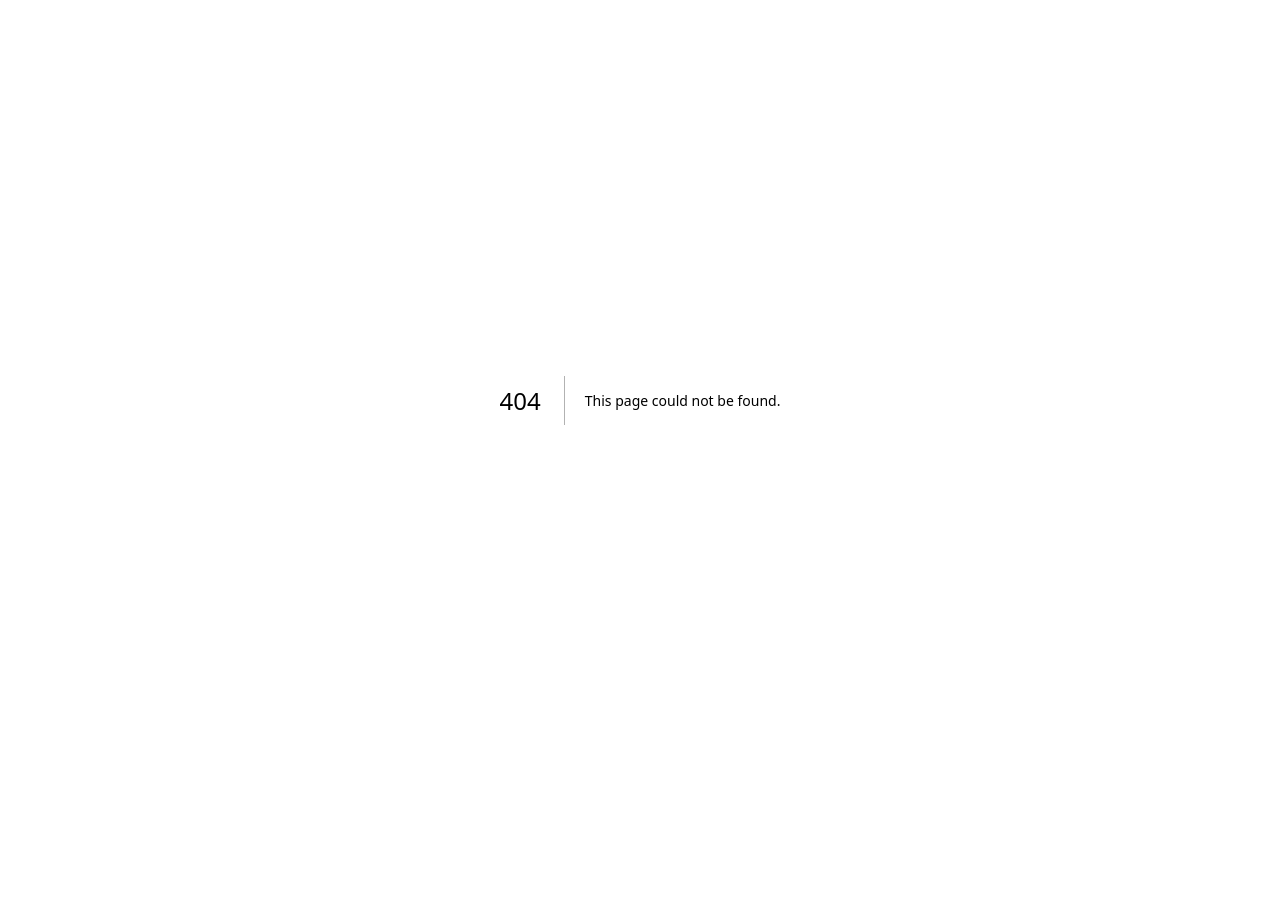
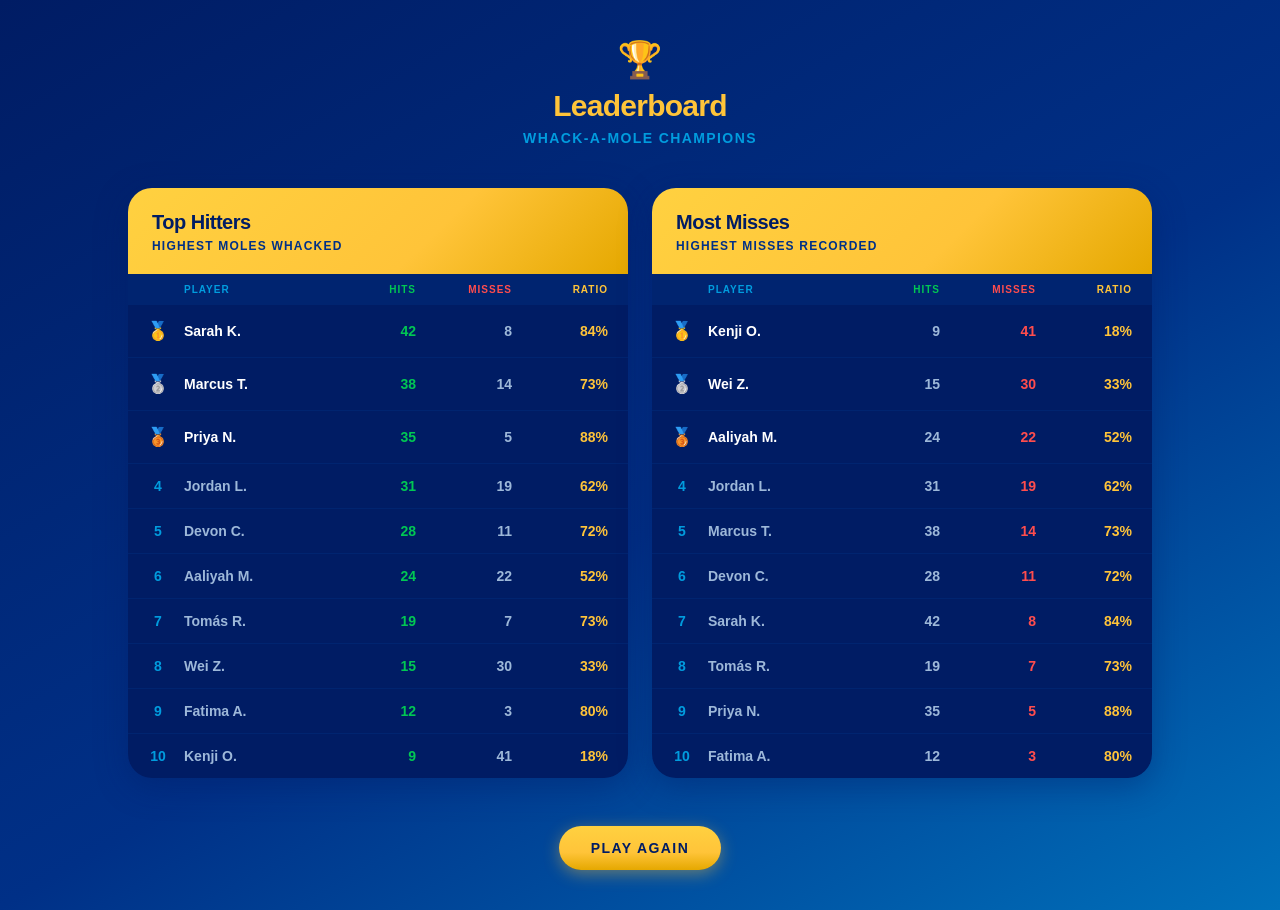
Before and after one commit to paypaldev/talk-websockets-whack-a-mole, a Next.js app: page /leaderboard in a window 1280 px wide. Before the commit this address had no page. Before the commit the page ends 800 px from the top, so only its background shows below. Built offline with nearby package versions, Linux system fonts and the light colour scheme.

Commit message:
feat: leader board

```diff
--- /dev/null
+++ b/app/leaderboard/page.tsx
@@ -0,0 +1,192 @@
+import Link from "next/link";
+
+interface PlayerResult {
+  name: string;
+  hits: number;
+  misses: number;
+}
+
+const MOCK_RESULTS: PlayerResult[] = [
+  { name: "Sarah K.",    hits: 42, misses: 8  },
+  { name: "Marcus T.",   hits: 38, misses: 14 },
+  { name: "Priya N.",    hits: 35, misses: 5  },
+  { name: "Jordan L.",   hits: 31, misses: 19 },
+  { name: "Devon C.",    hits: 28, misses: 11 },
+  { name: "Aaliyah M.",  hits: 24, misses: 22 },
+  { name: "Tomás R.",    hits: 19, misses: 7  },
+  { name: "Wei Z.",      hits: 15, misses: 30 },
+  { name: "Fatima A.",   hits: 12, misses: 3  },
+  { name: "Kenji O.",    hits: 9,  misses: 41 },
+];
+
+function ratio(hits: number, misses: number): string {
+  const total = hits + misses;
+  if (total === 0) return "0%";
+  return `${Math.round((hits / total) * 100)}%`;
+}
+
+const byHits = [...MOCK_RESULTS].sort((a, b) => b.hits - a.hits);
+const byMisses = [...MOCK_RESULTS].sort((a, b) => b.misses - a.misses);
+
+function RankBadge({ rank }: { rank: number }) {
+  if (rank === 1) return <span className="text-lg">🥇</span>;
+  if (rank === 2) return <span className="text-lg">🥈</span>;
+  if (rank === 3) return <span className="text-lg">🥉</span>;
+  return (
+    <span className="text-sm font-bold text-[#009CDE] tabular-nums w-5 text-center">
+      {rank}
+    </span>
+  );
+}
+
+function LeaderboardTable({
+  title,
+  subtitle,
+  rows,
+  highlightColumn,
+}: {
+  title: string;
+  subtitle: string;
+  rows: PlayerResult[];
+  highlightColumn: "hits" | "misses";
+}) {
+  return (
+    <section
+      className="w-full rounded-3xl overflow-hidden"
+      style={{ boxShadow: "0 8px 32px rgba(0,28,100,0.4)" }}
+    >
+      {/* Header */}
+      <div
+        className="px-6 py-5"
+        style={{
+          background:
+            "linear-gradient(135deg, #FFD140 0%, #FFC439 60%, #E5A800 100%)",
+        }}
+      >
+        <h2 className="text-xl font-black text-[#001C64] tracking-tight">{title}</h2>
+        <p className="text-xs font-semibold text-[#003087] uppercase tracking-widest mt-0.5">
+          {subtitle}
+        </p>
+      </div>
+
+      {/* Column headers */}
+      <div
+        className="grid grid-cols-[auto_1fr_repeat(3,minmax(0,5rem))] gap-x-4 px-5 py-2"
+        style={{ background: "#002470" }}
+      >
+        <span className="text-[10px] font-bold text-[#009CDE] uppercase tracking-widest w-5" />
+        <span className="text-[10px] font-bold text-[#009CDE] uppercase tracking-widest">
+          Player
+        </span>
+        <span className="text-[10px] font-bold text-[#00C853] uppercase tracking-widest text-right">
+          Hits
+        </span>
+        <span className="text-[10px] font-bold text-[#ff4d4d] uppercase tracking-widest text-right">
+          Misses
+        </span>
+        <span className="text-[10px] font-bold text-[#FFC439] uppercase tracking-widest text-right">
+          Ratio
+        </span>
+      </div>
+
+      {/* Rows */}
+      <div className="divide-y divide-[#002470]" style={{ background: "#001C64" }}>
+        {rows.map((player, i) => {
+          const isHighlighted = i < 3;
+          return (
+            <div
+              key={player.name}
+              className={`grid grid-cols-[auto_1fr_repeat(3,minmax(0,5rem))] gap-x-4 items-center px-5 py-3 transition-colors ${
+                isHighlighted ? "bg-[#001C64]" : ""
+              }`}
+            >
+              <div className="flex items-center justify-center w-5">
+                <RankBadge rank={i + 1} />
+              </div>
+              <span
+                className={`text-sm font-semibold truncate ${
+                  isHighlighted ? "text-white" : "text-[#9DB8D9]"
+                }`}
+              >
+                {player.name}
+              </span>
+              <span
+                className={`text-sm font-bold tabular-nums text-right ${
+                  highlightColumn === "hits"
+                    ? "text-[#00C853]"
+                    : "text-[#9DB8D9]"
+                }`}
+              >
+                {player.hits}
+              </span>
+              <span
+                className={`text-sm font-bold tabular-nums text-right ${
+                  highlightColumn === "misses"
+                    ? "text-[#ff4d4d]"
+                    : "text-[#9DB8D9]"
+                }`}
+              >
+                {player.misses}
+              </span>
+              <span className="text-sm font-bold tabular-nums text-right text-[#FFC439]">
+                {ratio(player.hits, player.misses)}
+              </span>
+            </div>
+          );
+        })}
+      </div>
+    </section>
+  );
+}
+
+export default function LeaderboardPage() {
+  return (
+    <main
+      className="flex flex-1 flex-col items-center gap-10 px-4 py-10"
+      style={{
+        background:
+          "linear-gradient(150deg, #001C64 0%, #003087 55%, #0070BA 100%)",
+        minHeight: "100vh",
+      }}
+    >
+      {/* Page title */}
+      <div className="text-center">
+        <p className="text-4xl mb-2">🏆</p>
+        <h1 className="text-3xl font-black text-[#FFC439] tracking-tight">
+          Leaderboard
+        </h1>
+        <p className="text-[#009CDE] text-sm mt-1 uppercase tracking-widest font-semibold">
+          Whack-a-Mole Champions
+        </p>
+      </div>
+
+      <div className="w-full max-w-5xl grid grid-cols-1 md:grid-cols-2 gap-6">
+        <LeaderboardTable
+          title="Top Hitters"
+          subtitle="Highest moles whacked"
+          rows={byHits}
+          highlightColumn="hits"
+        />
+
+        <LeaderboardTable
+          title="Most Misses"
+          subtitle="Highest misses recorded"
+          rows={byMisses}
+          highlightColumn="misses"
+        />
+      </div>
+
+      <Link
+        href="/"
+        className="mt-2 px-8 py-3 rounded-full font-black text-sm uppercase tracking-widest text-[#001C64] transition-opacity hover:opacity-90 active:opacity-75"
+        style={{
+          background:
+            "linear-gradient(180deg, #FFD140 0%, #FFC439 60%, #E5A800 100%)",
+          boxShadow: "0 4px 16px rgba(255,196,57,0.4)",
+        }}
+      >
+        Play Again
+      </Link>
+    </main>
+  );
+}
```
